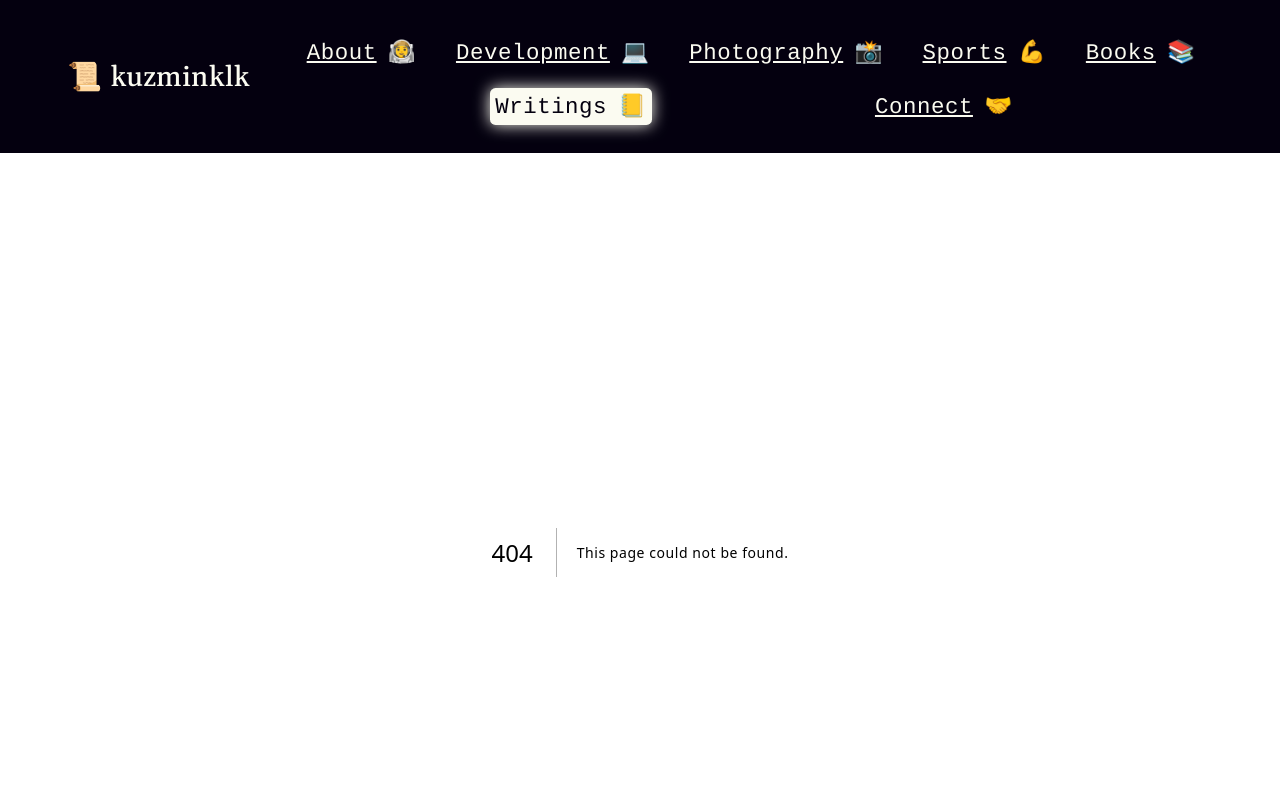
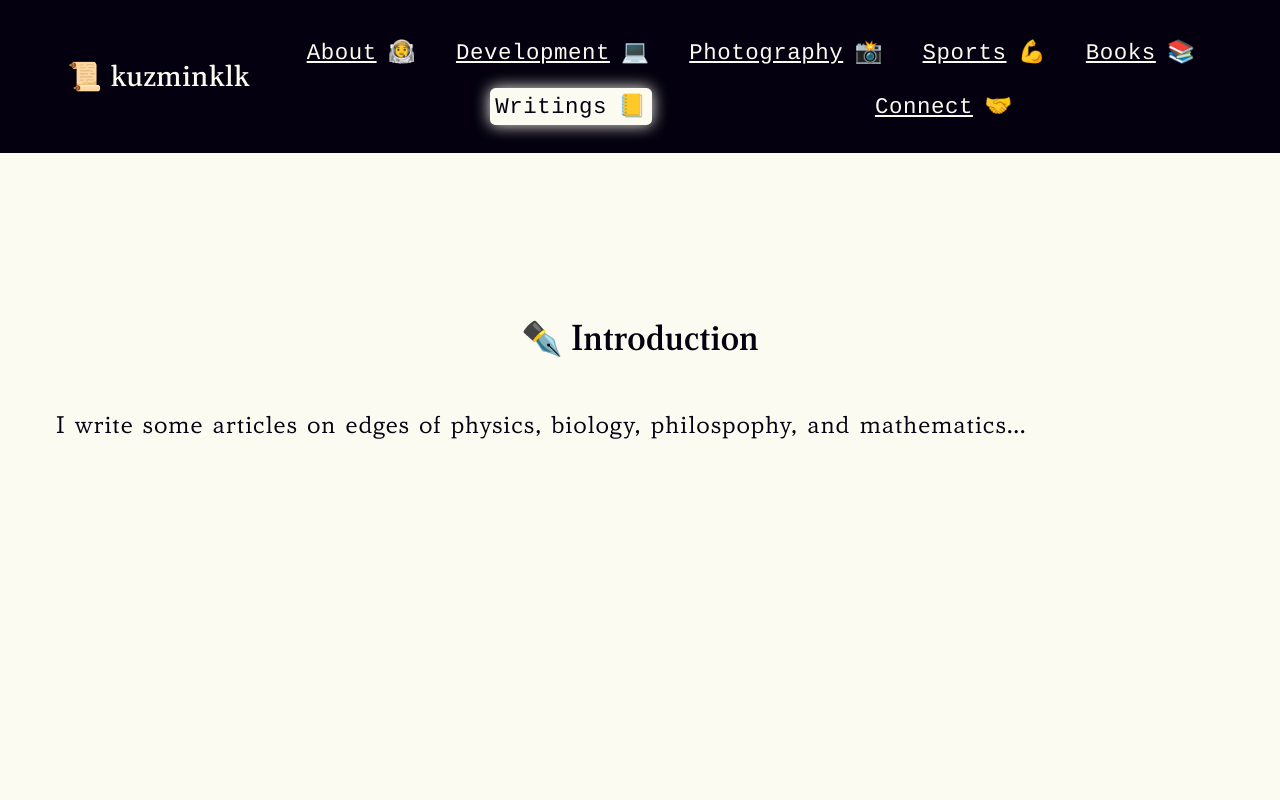
Before and after one commit to kuzminklk/kuzminklk-personal-website, a Next.js app: page /writings in a window 1280 px wide. Before the commit this address had no page. Shown: the top 800 px of the page. Built offline with nearby package versions, Linux system fonts and the light colour scheme; a web font is replaced by a local one.

Commit message:
Add writings section

```diff
--- /dev/null
+++ b/src/app/writings/page.tsx
@@ -0,0 +1,17 @@
+
+
+import Link from "next/link"
+
+import styles from "./page.module.css"
+
+
+export default function Books() {
+	return (
+		<main className={styles.writings}>
+			<section className={styles.introduction}>
+				<h2>✒️ Introduction</h2>
+				<p>I write some articles on edges of physics, biology, philospophy, and mathematics… </p>
+			</section>
+		</main>
+	)
+}
```
Also changed, not shown: src/app/writings/page.module.css (added).
